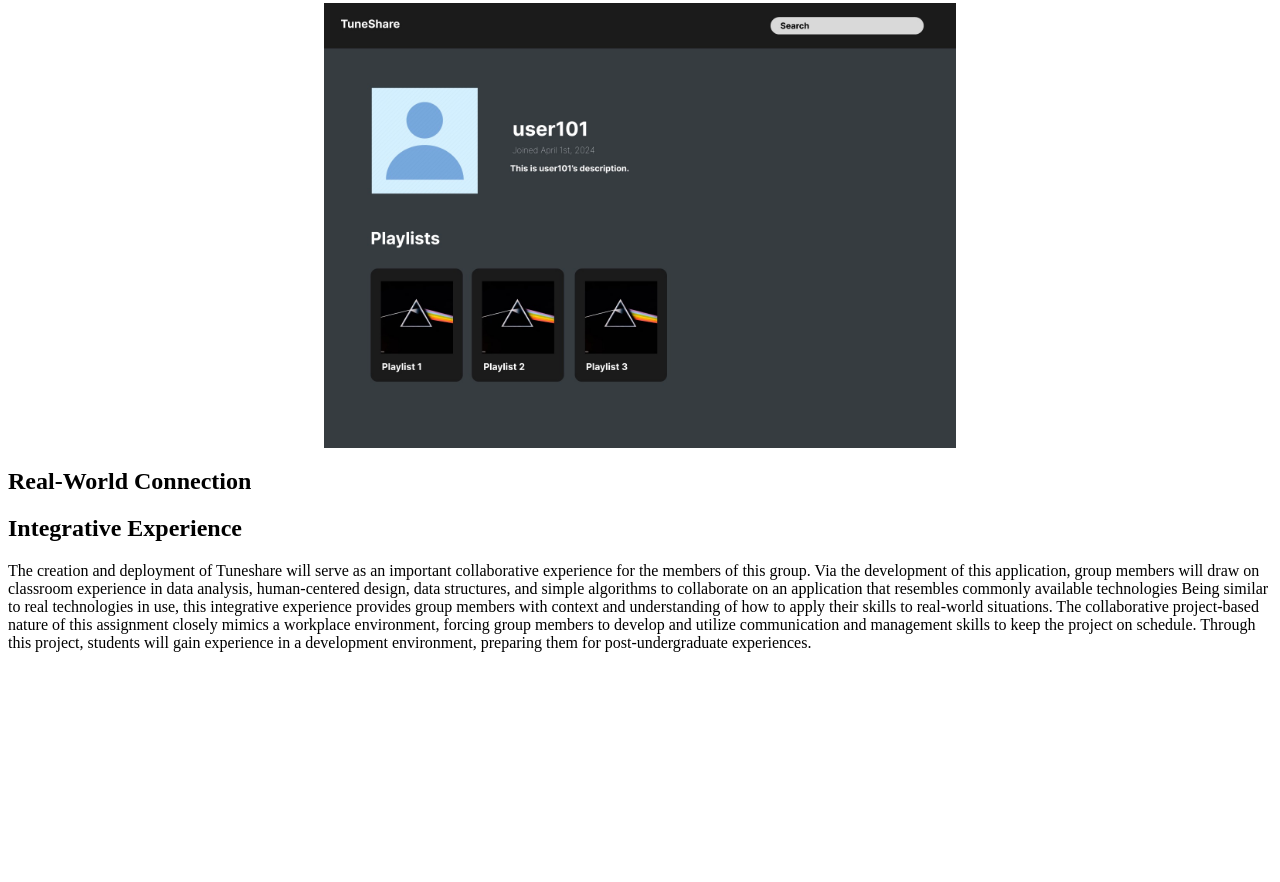
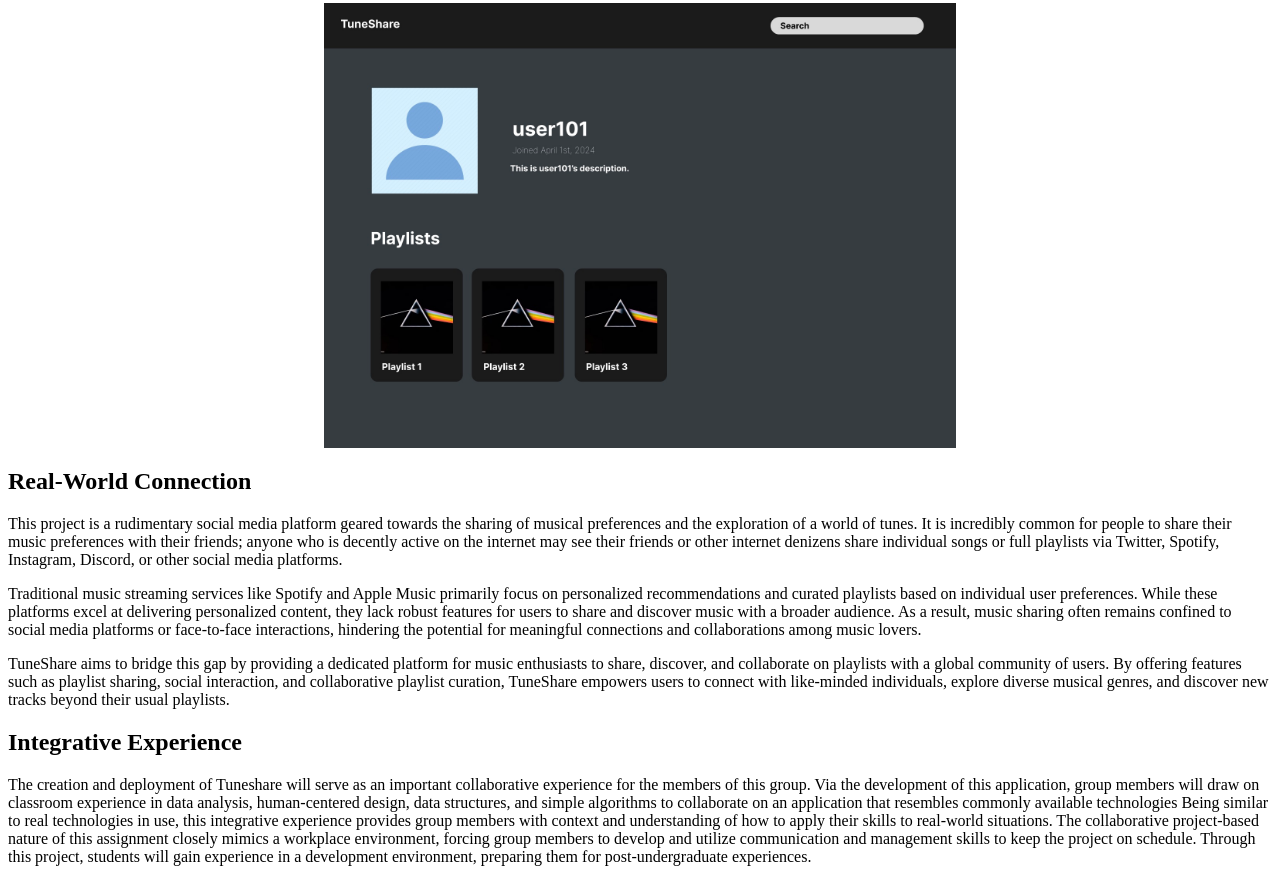
Before and after one commit to Captaincow285/326Project, a website: page src/docs/milestone-1/index.html in a window 1280 px wide. Shown: the part 2817-3699 px from the top of the page. Before the commit the page ends 3485 px from the top, so only its background shows below. Drawn offline with Linux system fonts and the light colour scheme.

Commit message:
added Aditiya's section

```diff
--- a/package.json
+++ b/package.json
@@ -25,7 +25,7 @@
   "contributors": [],
   "scripts": {
     "milestone-01": "http-server src/docs/milestone-1 -p 3000 -c-1 -o -s",
-    "validate-html": "html-validate 'src/**/*.html'",
+    "validate-html": "html-validate src/docs/milestone-1/*.html",
     "dev": "",
     "test": ""
   },
--- a/src/docs/milestone-1/index.html
+++ b/src/docs/milestone-1/index.html
@@ -212,6 +212,34 @@
             <h2>
                 Real-World Connection
             </h2>
+            <p>
+                This project is a rudimentary social media platform geared towards
+                the sharing of musical preferences and the exploration of a world of
+                tunes. It is incredibly common for people to share their music
+                preferences with their friends; anyone who is decently active on the
+                internet may see their friends or other internet denizens share
+                individual songs or full playlists via Twitter, Spotify, Instagram,
+                Discord, or other social media platforms.
+            </p>
+            <p>
+                Traditional music streaming services like Spotify and Apple Music
+                primarily focus on personalized recommendations and curated playlists
+                based on individual user preferences. While these platforms excel at
+                delivering personalized content, they lack robust features for users
+                to share and discover music with a broader audience. As a result,
+                music sharing often remains confined to social media platforms or
+                face-to-face interactions, hindering the potential for meaningful
+                connections and collaborations among music lovers.
+            </p>
+            <p>
+                TuneShare aims to bridge this gap by providing a dedicated platform
+                for music enthusiasts to share, discover, and collaborate on playlists
+                with a global community of users. By offering features such as
+                playlist sharing, social interaction, and collaborative playlist
+                curation, TuneShare empowers users to connect with like-minded
+                individuals, explore diverse musical genres, and discover new tracks
+                beyond their usual playlists.
+            </p>
         </section>
         <section id="integrative-experience">
             <h2>
```
